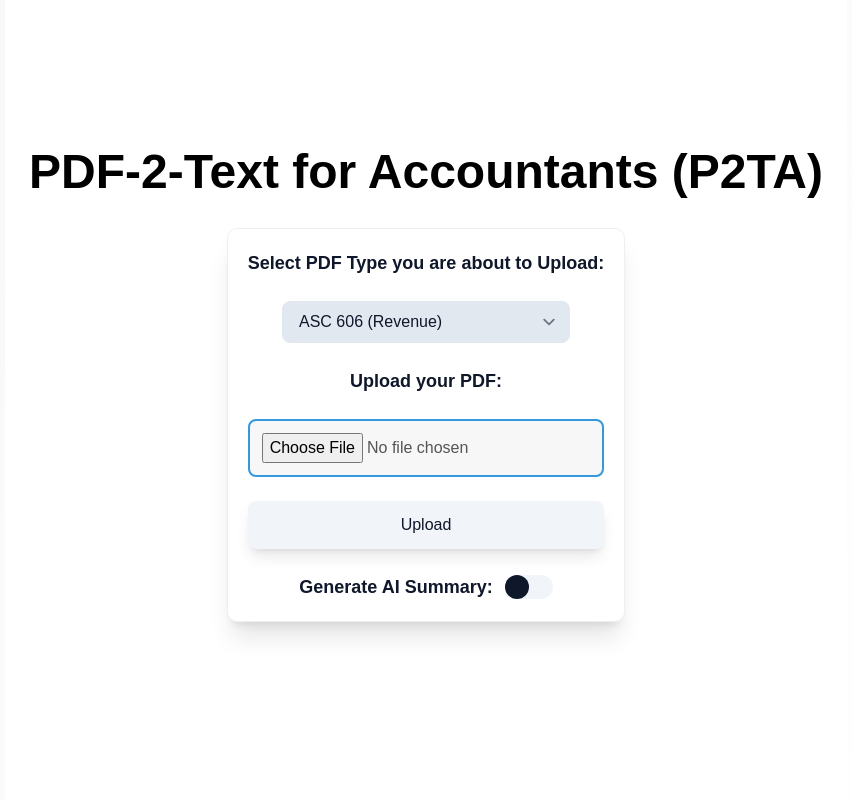
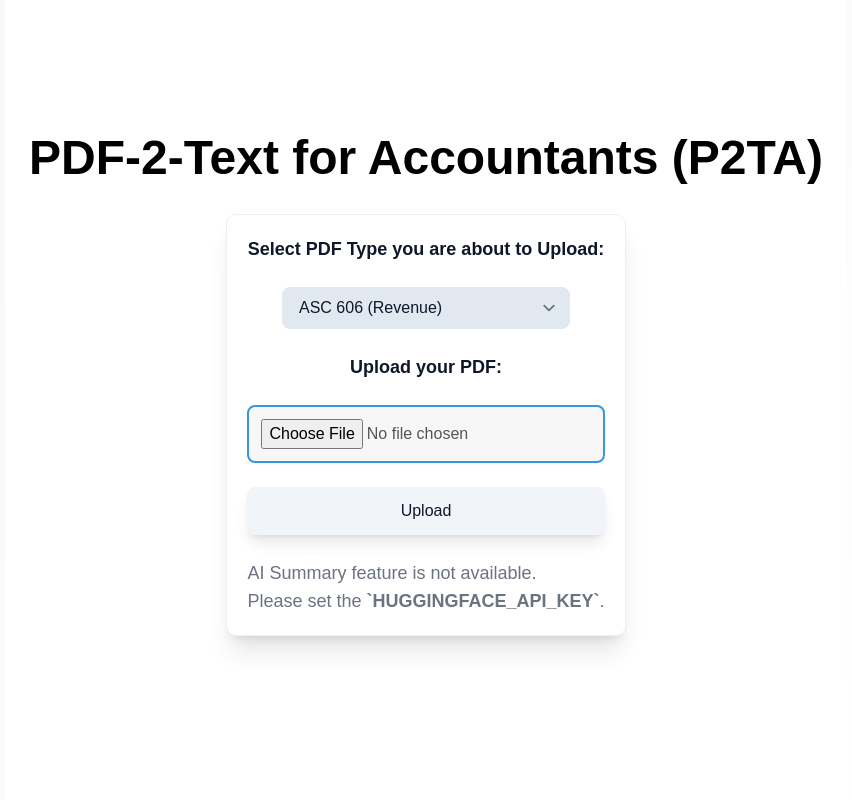
Before and after one commit to benjisho/asc606-pdf-parser, a Flask app: template p2ta-pdf-parser-website/templates/index.html in a window 1280 px wide. Shown: the whole page, without its empty margins (214-1066 px from the left). Run offline with Flask 2, Linux system fonts and the light colour scheme; the template is opened without the code that fills it, so the values that code supplies are empty; some libraries are stand-ins or nearby versions.

Commit message:
add AI fuction option and conditions + UI fixes

```diff
--- a/p2ta-pdf-parser-website/app.py
+++ b/p2ta-pdf-parser-website/app.py
@@ -18,6 +18,12 @@ app.config['UPLOAD_FOLDER'] = UPLOAD_FOLDER
 
 HUGGINGFACE_API_KEY = os.getenv('HUGGINGFACE_API_KEY')  # Add your API key here
 HUGGINGFACE_SUMMARY_MODEL = "facebook/bart-large-cnn"
+if not HUGGINGFACE_API_KEY:
+    logging.warning("HUGGINGFACE_API_KEY is not set. AI summary feature will be disabled.")
+    AI_SUPPORT_ENABLED = False
+else:
+    AI_SUPPORT_ENABLED = True
+
 
 logging.basicConfig(level=logging.INFO)
 
@@ -122,6 +128,10 @@ def get_form_folder(form_type):
 
 def generate_ai_summary(file_path):
     """Generate an AI summary for the given text file."""
+    if not AI_SUPPORT_ENABLED:
+        logging.info("AI Summary feature is disabled because HUGGINGFACE_API_KEY is not set.")
+        return None
+
     with open(file_path, 'r') as file:
         text = file.read()
 
@@ -143,9 +153,10 @@ def generate_ai_summary(file_path):
         logging.error(f"Failed to generate AI summary: {e}")
         return None
 
+
 @app.route('/')
 def index():
-    return render_template('index.html')
+    return render_template('index.html', ai_enabled=AI_SUPPORT_ENABLED)
 
 @app.route('/upload', methods=['POST'])
 def upload_file():
@@ -200,7 +211,14 @@ def upload_file():
          # Output the result file and display success message
         output_file = f"{os.path.splitext(file.filename)[0]}.txt"
         success_message = "No viruses found. Parsing PDF..."
-        return render_template('index.html', output_file=output_file, success_message=success_message)
+        download_link = url_for('download_file', filename=output_file)
+
+        return render_template(
+            'index.html',
+            success_message=success_message,
+            output_file=output_file,
+            download_link=download_link
+        )
     else:
         return render_template('index.html', error_message="File type not allowed. Only PDF files are accepted.")
 
--- a/p2ta-pdf-parser-website/static/css/styles.css
+++ b/p2ta-pdf-parser-website/static/css/styles.css
@@ -86,6 +86,13 @@ button:hover {
     font-size: 20px;
     color: #3498db;
     margin-top: 20px;
+}
+
+/* Style for dot animation in loading message */
+#dot-animation {
+    font-weight: bold;
+    font-size: 20px; /* Match the size of the "Working" text */
+    color: #3498db; /* Match the primary theme color */
 }
 
 /* Output container */
--- a/p2ta-pdf-parser-website/static/js/animation-for-working.js
+++ b/p2ta-pdf-parser-website/static/js/animation-for-working.js
@@ -1,20 +1,25 @@
-document.addEventListener("DOMContentLoaded", function() {
+document.addEventListener("DOMContentLoaded", function () {
     const form = document.getElementById("upload-form");
     const loadingMessage = document.getElementById("loading-message");
     const dotAnimation = document.getElementById("dot-animation");
     let dots = 0;
 
-    // Show loading message but keep form visible on submit
-    form.addEventListener("submit", function(event) {
-        loadingMessage.classList.remove("hidden");  // Show the loading message
+    // Ensure loading animation starts on form submit
+    form.addEventListener("submit", function (event) {
+        loadingMessage.classList.remove("hidden"); // Show loading message
+        if (dotAnimation) {
+            // Clear any existing intervals to avoid multiple animations
+            clearInterval(window.dotAnimationInterval);
 
             // Animate the dots after "Working"
-        setInterval(function() {
+            window.dotAnimationInterval = setInterval(function () {
                 dots = (dots + 1) % 4;
-            dotAnimation.innerHTML = ".".repeat(dots);  // Add 1 to 3 dots in a repeating loop
-        }, 500);  // 500ms interval for the dot animation
+                dotAnimation.innerHTML = ".".repeat(dots); // Add 1 to 3 dots in a repeating loop
+            }, 500); // 500ms interval for the dot animation
+        }
     });
 });
+
 window.tailwind.config = {
     darkMode: ['class'],
     theme: {
@@ -58,13 +63,18 @@ window.tailwind.config = {
     }
 }
 // Toggle AI Summary Switch
+document.addEventListener("DOMContentLoaded", function() {
     const aiSummaryToggle = document.getElementById('ai-summary-toggle');
     const aiSummaryInput = document.getElementById('ai_summary');
+
+    if (aiSummaryToggle) { // Only proceed if the toggle is present
         aiSummaryToggle.addEventListener('change', () => {
             const isEnabled = aiSummaryToggle.checked;
-    aiSummaryInput.value = isEnabled ? 'true' : 'false';
+            aiSummaryInput.value = isEnabled ? "true" : "false";
             const toggleLabel = aiSummaryToggle.nextElementSibling;
             toggleLabel.firstElementChild.classList.toggle('bg-[#74AA9C]', isEnabled); // Green when enabled
             toggleLabel.firstElementChild.classList.toggle('bg-red-500', !isEnabled); // Red when disabled
             toggleLabel.lastElementChild.classList.toggle('translate-x-6', isEnabled);
         });
+    }
+});
--- a/p2ta-pdf-parser-website/templates/index.html
+++ b/p2ta-pdf-parser-website/templates/index.html
@@ -46,15 +46,22 @@
 
     <p class="text-red-500 mt-2 hidden" id="error-message"></p>
     <button type="submit" class="bg-accent text-accent-foreground rounded-lg px-8 py-3 hover:bg-accent/80 transition-colors duration-300 shadow-lg transform hover:translate-y-1">Upload</button>
+    {% if ai_enabled %}
       <div class="flex items-center space-x-3">
         <label for="ai-summary-toggle" class="text-primary text-lg font-semibold">Generate AI Summary:</label>
-      <input type="checkbox" id="ai-summary-toggle" class="hidden" />
+        <input type="checkbox" id="ai-summary-toggle" class="peer hidden" />
         <label for="ai-summary-toggle" class="relative inline-block w-12 h-6 cursor-pointer">
           <span class="absolute inset-0 bg-secondary rounded-full transition-colors duration-300"></span>
           <span class="absolute left-0 top-0 w-6 h-6 bg-secondary-foreground rounded-full transition-transform duration-300 transform"></span>
         </label>
       </div>
     <input type="hidden" name="ai_summary" id="ai_summary" value="false" />
+    {% else %}
+    <p class="text-gray-500 text-lg">
+      AI Summary feature is not available.<br>
+      Please set the <span class="font-bold">`HUGGINGFACE_API_KEY`</span>.
+    </p>
+        {% endif %}
 
     <p class="text-red-500 mt-2 hidden" id="error-message"></p>
         <!-- Show error message if exists -->
@@ -62,16 +69,26 @@
       <p id="error-message" class="text-destructive mt-2">{{ error_message }}</p>
       {% endif %}
   </form>
-  <div id="loading-message" class="hidden text-primary text-lg mt-8">Working<span id="dot-animation">...</span></div>
+  <div id="loading-message" class="hidden text-primary text-lg mt-8">
+      Working<span id="dot-animation">...</span>
+  </div>
   <div id="ai-summary-section" class="hidden mt-8">
     <h3 class="text-primary text-xl font-semibold">AI-Generated Summary:</h3>
     <pre class="bg-muted text-muted-foreground p-4 rounded-lg mt-2" id="ai-summary-content"></pre>
   </div>
   <div id="output" class="mt-8 text-center">
-    <p class="text-green-500 text-lg hidden" id="success-message"></p>
-    <p class="text-primary text-lg hidden" id="output-file-message">
-      Your PDF has been parsed! <a href="#" id="download-link" class="underline text-accent hover:text-accent/80">Click to download your text file here.</a>
+    <!-- Display success messages -->
+    {% if success_message %}
+    <p class="text-green-500 text-lg" id="success-message">{{ success_message }}</p>
+    {% endif %}
+
+    <!-- Display file download link -->
+    {% if output_file and download_link %}
+    <p class="text-primary text-lg" id="output-file-message">
+      <br>Your PDF has been parsed!
+      <br>To download your text file: <a href="{{ download_link }}" class="underline text-blue-600 font-bold hover:text-blue-800">Click Here</a>
   </p>
+      {% endif %}
   </div>
   </div>
   </body>
```
Lines whose indentation alone changed are shown as unchanged.
